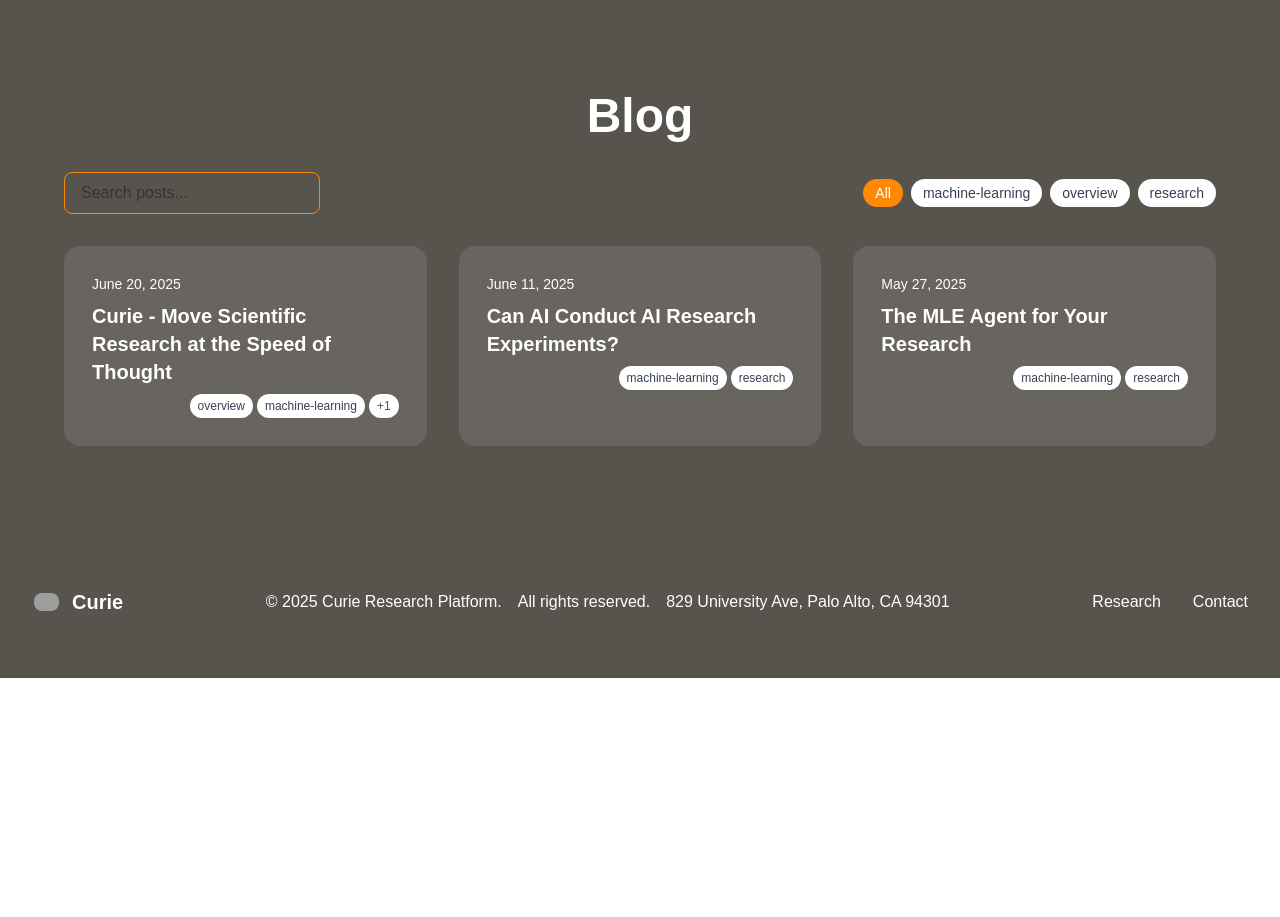
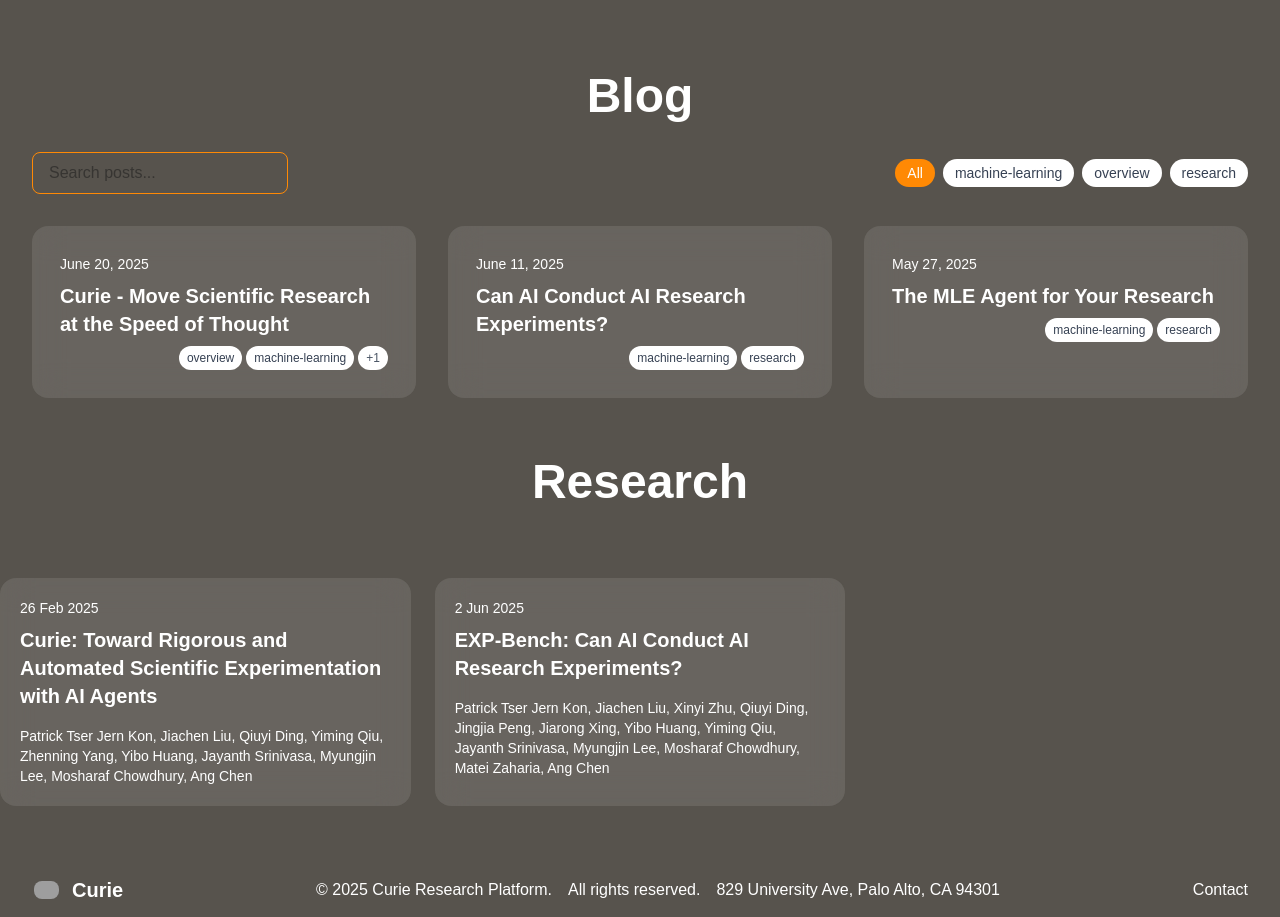
Before and after one commit to Just-Curieous/frontend, a Next.js app: page / in a window 1280 px wide. Shown: the part 1880-2797 px from the top of the page. Before the commit the page ends 2558 px from the top, so only its background shows below. Built offline with nearby package versions, Linux system fonts and the light colour scheme; grey boxes are pictures that could not be loaded.

Commit message:
added research section to landing page

```diff
--- a/app/blog/BlogPageClient.tsx
+++ b/app/blog/BlogPageClient.tsx
@@ -32,7 +32,7 @@
         </h1>
       </div>
       {/* Filters */}
-      <section className="max-w-7xl mx-auto px-4 sm:px-6 lg:px-8 py-8">
+      <section className="max-w-7xl mx-auto py-8">
         <div className="flex flex-col sm:flex-row gap-4 items-center justify-between">
           {/* Search */}
           <div className="w-full sm:w-auto">
@@ -75,7 +75,7 @@
       </section>
 
       {/* Posts Grid */}
-      <section className="max-w-7xl mx-auto px-4 sm:px-6 lg:px-8">
+      <section className="max-w-7xl mx-auto ">
         {filteredPosts.length === 0 ? (
           <div className="text-center py-12">
             <p className="text-gray-500 text-lg">No posts found matching your criteria.</p>
--- a/app/page.tsx
+++ b/app/page.tsx
@@ -102,9 +102,56 @@
 
 
       {/* Blog Section */}
-      <section id="blog" className="py-20 px-4 sm:px-6 lg:px-8">
+      <section id="blog" className="py-15 px-4 sm:px-6 lg:px-8">
         <BlogPageClient posts={posts} />
       </section>
+
+      {/* Research Section */}
+        <h2 className="text-4xl md:text-5xl font-bold text-white text-center mb-16">
+            Research
+        </h2>
+        <section className=" max-w-7xl mx-auto py-2 grid grid-cols-1 md:grid-cols-2 lg:grid-cols-3 gap-6">
+
+          <article className="bg-white/10 backdrop-blur-lg rounded-2xl p-2 hover:bg-white/20 transition-all duration-300 transform hover:-translate-y-1">
+              <div className="p-3">
+                <p className="text-white text-sm mb-2">
+                  26 Feb 2025
+                </p>
+                <div className="flex items-center text-white mb-2">
+                  <h3 className="text-xl font-bold text-white mb-2 hover:text-orange-400 transition-colors">
+                    <a href="https://arxiv.org/abs/2502.16069">
+                      Curie: Toward Rigorous and Automated Scientific Experimentation with AI Agents
+                    </a>
+                  </h3>
+                </div>
+                <p className="text-white text-sm">
+                  Patrick Tser Jern Kon, Jiachen Liu, Qiuyi Ding, Yiming Qiu, Zhenning Yang, Yibo Huang, Jayanth Srinivasa, Myungjin Lee, Mosharaf Chowdhury, Ang Chen
+                </p>
+              </div>
+
+          </article>
+
+          <article className="mx-auto bg-white/10 backdrop-blur-lg rounded-2xl p-2 hover:bg-white/20 transition-all duration-300 transform hover:-translate-y-1">
+
+            <div className="p-3">
+              <p className="text-white text-sm mb-2">
+                2 Jun 2025
+              </p>
+              <div className="flex items-center text-white mb-2">
+                <h3 className="text-xl font-bold text-white mb-2 hover:text-orange-400 transition-colors">
+                  <a href="https://arxiv.org/abs/2505.24785">
+                    EXP-Bench: Can AI Conduct AI Research Experiments?
+                  </a>
+                </h3>
+              </div>
+              <p className="text-white text-sm">
+                Patrick Tser Jern Kon, Jiachen Liu, Xinyi Zhu, Qiuyi Ding, Jingjia Peng, Jiarong Xing, Yibo Huang, Yiming Qiu, Jayanth Srinivasa, Myungjin Lee, Mosharaf Chowdhury, Matei Zaharia, Ang Chen
+              </p>
+            </div>
+
+          </article>
+        </section>
+
       {/* Demo Video Section
 
 
--- a/app/research/page.tsx
+++ /dev/null
@@ -1,66 +0,0 @@
-import Navigation from '@/components/Navigation';
-import Footer from '@/components/Footer';
-
-export default function Research() {
-
-    return(
-        <div className="min-h-screen bg-stone-600">
-            {/* Navigation */}
-            <Navigation />
-
-            {/* Hero Section */}
-            <section className="pt-24 px-4 sm:px-6 lg:px-8">
-                <div className="max-w-7xl mx-auto text-center">
-                    <h1 className="text-5xl md:text-6xl font-bold text-white mb-6 leading-tight">
-                       Our Research
-                    </h1>
-                </div>
-            </section>
-
-            {/* Research Section */}
-            <section className=" mx-auto max-w-6xl grid grid-cols-1 md:grid-cols-2 lg:grid-cols-3 gap-6">
-                <article className="bg-white/10 backdrop-blur-lg rounded-2xl p-2 hover:bg-white/20 transition-all duration-300 transform hover:-translate-y-1">
-
-                    <div className="p-3">
-                        <p className="text-white text-sm mb-2">
-                            26 Feb 2025
-                        </p>
-                        <div className="flex items-center text-white mb-2">
-                            <h3 className="text-xl font-bold text-white mb-2 hover:text-orange-400 transition-colors">
-                            <a href="https://arxiv.org/abs/2502.16069">
-                                Curie: Toward Rigorous and Automated Scientific Experimentation with AI Agents
-                            </a>
-                            </h3>
-                        </div>
-                        <p className="text-white text-sm">
-                        Patrick Tser Jern Kon, Jiachen Liu, Qiuyi Ding, Yiming Qiu, Zhenning Yang, Yibo Huang, Jayanth Srinivasa, Myungjin Lee, Mosharaf Chowdhury, Ang Chen
-                        </p>
-                    </div>
-
-                </article>
-
-                <article className="max-w-xl mx-auto bg-white/10 backdrop-blur-lg rounded-2xl p-2 hover:bg-white/20 transition-all duration-300 transform hover:-translate-y-1">
-
-                    <div className="p-3">
-                        <p className="text-white text-sm mb-2">
-                            2 Jun 2025
-                        </p>
-                        <div className="flex items-center text-white mb-2">
-                            <h3 className="text-xl font-bold text-white mb-2 hover:text-orange-400 transition-colors">
-                            <a href="https://arxiv.org/abs/2505.24785">
-                                EXP-Bench: Can AI Conduct AI Research Experiments?
-                            </a>
-                            </h3>
-                        </div>
-                        <p className="text-white text-sm">
-                        Patrick Tser Jern Kon, Jiachen Liu, Xinyi Zhu, Qiuyi Ding, Jingjia Peng, Jiarong Xing, Yibo Huang, Yiming Qiu, Jayanth Srinivasa, Myungjin Lee, Mosharaf Chowdhury, Matei Zaharia, Ang Chen
-                        </p>
-                    </div>
-
-                </article>
-            </section>
-
-            <Footer />
-        </div>
-    );
-}
--- a/components/BlogCard.tsx
+++ b/components/BlogCard.tsx
@@ -16,7 +16,7 @@
   };
 
   return (
-    <article className="bg-white/10 backdrop-blur-lg rounded-2xl p-2 hover:bg-white/20 transition-all duration-300 transform hover:-translate-y-2">
+    <article className="bg-white/10 backdrop-blur-lg rounded-2xl p-2 hover:bg-white/20 transition-all duration-300 transform hover:-translate-y-1">
       {post.featuredImage && (
         <div className="relative h-48 w-full">
           <Image
--- a/components/Footer.tsx
+++ b/components/Footer.tsx
@@ -27,7 +27,6 @@
                       <p>829 University Ave, Palo Alto, CA 94301</p>
                     </div>
                     <div className="flex space-x-8 text-white">
-                      <Link href="/research" className="hover:text-white transition-colors">Research</Link>
                       <Link href="/contact" className="hover:text-white transition-colors">Contact</Link>
                     </div>
                   </div>
--- a/components/Navigation.tsx
+++ b/components/Navigation.tsx
@@ -40,7 +40,6 @@
 
           {/* Desktop Menu */}
           <div className="hidden md:flex items-center space-x-8">
-            <Link href="/research" className="text-gray-300 hover:text-white transition-colors">Research</Link>
             <Link href="/contact" className="text-gray-300 hover:text-white transition-colors">Contact</Link>
             <a href="https://github.com/Just-Curieous" className="text-gray-300 hover:text-white transition-colors">Github</a>
           </div>
```
